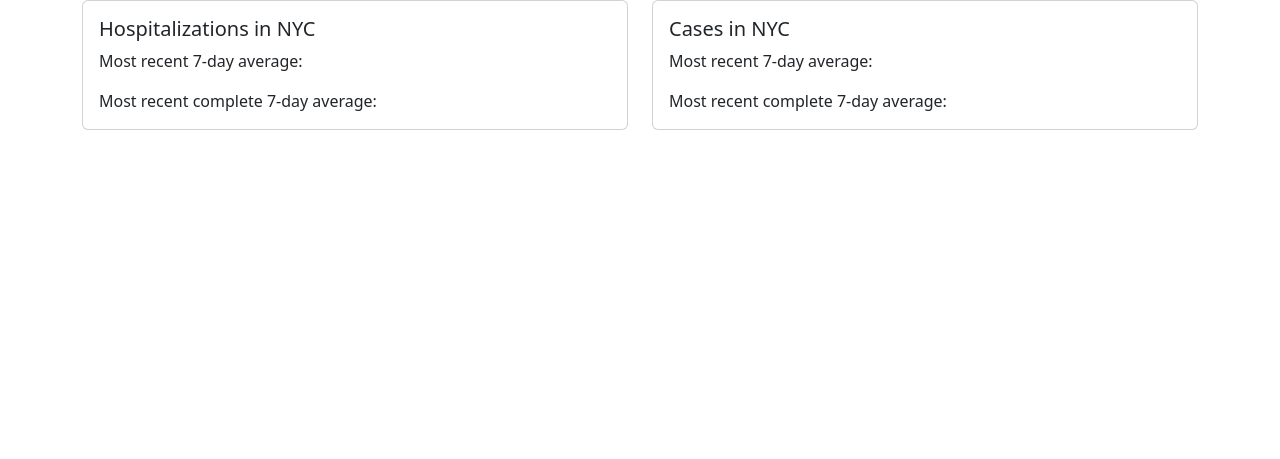
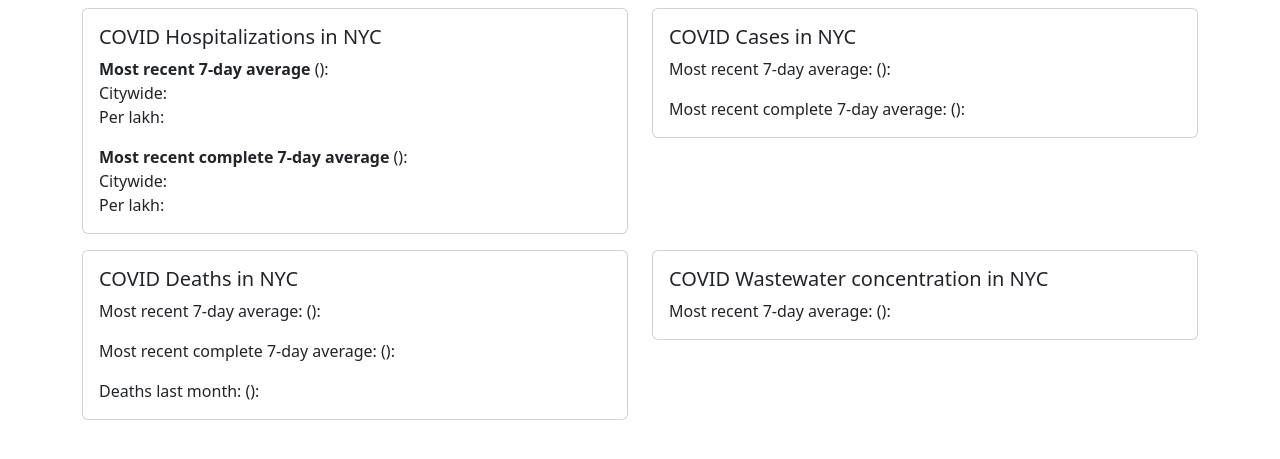
Before and after one commit to grvsmth/contagion, a Django app: page / in a window 1280 px wide. Shown: the part 56-515 px from the top of the page. Run offline with Django 4.2, Linux system fonts and the light colour scheme; data that the repository does not hold is empty; some libraries are stand-ins or nearby versions.

Commit message:
Added per lakh counts for latest and complete hospitalizations

```diff
--- a/static_staging/js/main.js
+++ b/static_staging/js/main.js
@@ -1,10 +1,11 @@
 import CacheClient from "./CacheClient.js";
 
-console.log("main.js");
+
 const dayDataUrl = "/api/0.1/day-data/?locality=1";
+const population = 11996161;
+const lakh = 100000;
 
 const cacheClient = new CacheClient();
-
 const dayData = await cacheClient.fetchData(dayDataUrl);
 
 console.log("dayData", dayData);
@@ -14,12 +15,35 @@
     return !dayInfo.incomplete;
 });
 
+function perLakh(input) {
+    return input * lakh * 10 / population;
+}
+
 document.querySelector("#nyc-hosp-7day").innerText = latestDayData
     .hosp_count_7day_avg;
-document.querySelector("#nyc-hosp-7day-complete").innerText = latestComplete
-    .hosp_count_7day_avg;
+document.querySelector("#nyc-hosp-7day-lakh").innerText =
+    perLakh(latestDayData.hosp_count_7day_avg).toFixed(2);
+document.querySelector("#nyc-hosp-7day-complete").innerText =
+    latestComplete.hosp_count_7day_avg;
+document.querySelector("#nyc-hosp-7day-complete-lakh").innerText =
+    perLakh(latestComplete.hosp_count_7day_avg).toFixed(2);
 
 document.querySelector("#nyc-cases-7day").innerText = latestDayData
     .all_case_count_7day_avg;
 document.querySelector("#nyc-cases-7day-complete").innerText = latestComplete
     .all_case_count_7day_avg;
+
+document.querySelector("#nyc-death-7day").innerText = latestDayData
+    .death_count_7day_avg;
+document.querySelector("#nyc-death-7day-complete").innerText = latestComplete
+    .death_count_7day_avg;
+
+const latestDate = new Date(latestDayData.date_of_interest);
+document.querySelectorAll(".nyc-latest-date").forEach((element) => {
+    element.innerText = latestDate.toLocaleDateString();
+});
+
+const latestCompleteDate = new Date(latestDayData.date_of_interest);
+document.querySelectorAll(".nyc-complete-date").forEach((element) => {
+    element.innerText = latestCompleteDate.toLocaleDateString();
+});
--- a/templates/index.html
+++ b/templates/index.html
@@ -14,24 +14,42 @@
         <nav class="navbar navbar-expand-lg bg-body-tertiary">
             <div class="container-fluid">
                 <a class="navbar-brand" href="#">Infectious disease dashboard</a>
-                <button class="navbar-toggler" type="button" data-bs-toggle="collapse" data-bs-target="#navbarSupportedContent" aria-controls="navbarSupportedContent" aria-expanded="false" aria-label="Toggle navigation">
+                <button class="navbar-toggler"
+                    type="button" data-bs-toggle="collapse"
+                    data-bs-target="#navbarSupportedContent"
+                    aria-controls="navbarSupportedContent"
+                    aria-expanded="false" aria-label="Toggle navigation">
                     <span class="navbar-toggler-icon"></span>
                 </button>
             </div>
         </nav>
         <div class="container">
-            <div class="row">
+            <div class="row row-cols-1 row-cols-md-2 py-2">
                 <div class="col">
                     <div class="card">
                         <div class="card-body">
-                            <h5 class="card=title">Hospitalizations in NYC</h5>
+                            <h5 class="card=title">
+                                COVID Hospitalizations in NYC
+                            </h5>
                             <p class="card-text">
-                                Most recent 7-day average:
-                                <span id="nyc-hosp-7day"></span>
+                                <strong>Most recent 7-day average</strong>
+                                (<span class="nyc-latest-date"></span>):
+                                <br />
+                                Citywide: <span id="nyc-hosp-7day"></span>
+                                <br />
+                                Per lakh: <span id="nyc-hosp-7day-lakh"></span>
                             </p>
                             <p class="card-text">
-                                Most recent complete 7-day average:
+                                <strong>
+                                    Most recent complete 7-day average
+                                    </strong>
+                                (<span class="nyc-complete-date"></span>):
+                                <br />
+                                Citywide:
                                 <span id="nyc-hosp-7day-complete"></span>
+                                <br />
+                                Per lakh:
+                                <span id="nyc-hosp-7day-complete-lakh"></span>
                             </p>
                         </div>
                     </div>
@@ -39,14 +57,54 @@
                 <div class="col">
                     <div class="card">
                         <div class="card-body">
-                            <h5 class="card=title">Cases in NYC</h5>
+                            <h5 class="card=title">COVID Cases in NYC</h5>
                             <p class="card-text">
                                 Most recent 7-day average:
+                                (<span class="nyc-latest-date"></span>):
                                 <span id="nyc-cases-7day"></span>
                             </p>
                             <p class="card-text">
                                 Most recent complete 7-day average:
+                                (<span class="nyc-complete-date"></span>):
                                 <span id="nyc-cases-7day-complete"></span>
+                            </p>
+                        </div>
+                    </div>
+                </div>
+            </div>
+            <div class="row row-cols-1 row-cols-md-2 py-2">
+                <div class="col">
+                    <div class="card">
+                        <div class="card-body">
+                            <h5 class="card=title">COVID Deaths in NYC</h5>
+                            <p class="card-text">
+                                Most recent 7-day average:
+                                (<span class="nyc-latest-date"></span>):
+                                <span id="nyc-death-7day"></span>
+                            </p>
+                            <p class="card-text">
+                                Most recent complete 7-day average:
+                                (<span class="nyc-complete-date"></span>):
+                                <span id="nyc-death-7day-complete"></span>
+                            </p>
+                            <p class="card-text">
+                                Deaths last month:
+                                (<span class="nyc-last-month"></span>):
+                                <span id="nyc-death-last-month"></span>
+                            </p>
+                        </div>
+                    </div>
+                </div>
+                <div class="col">
+                    <div class="card">
+                        <div class="card-body">
+                            <h5 class="card=title">
+                                COVID Wastewater concentration in NYC
+                            </h5>
+                            <p class="card-text">
+                                Most recent 7-day average:
+                                (<span class="wastewater-latest-date"></span>):
+                                <span id="nyc-wastewater-7day"></span>
                             </p>
                         </div>
                     </div>
```
